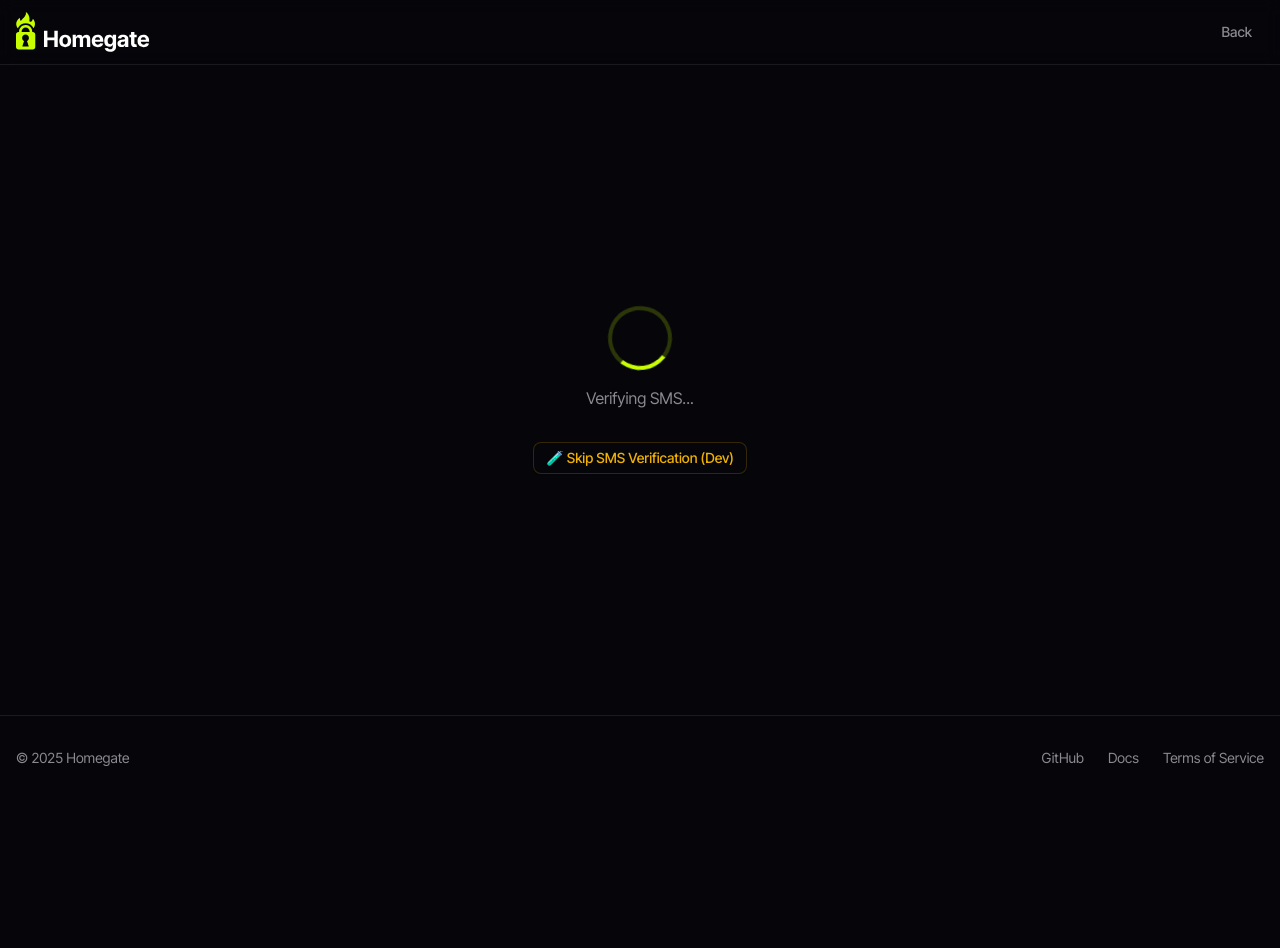
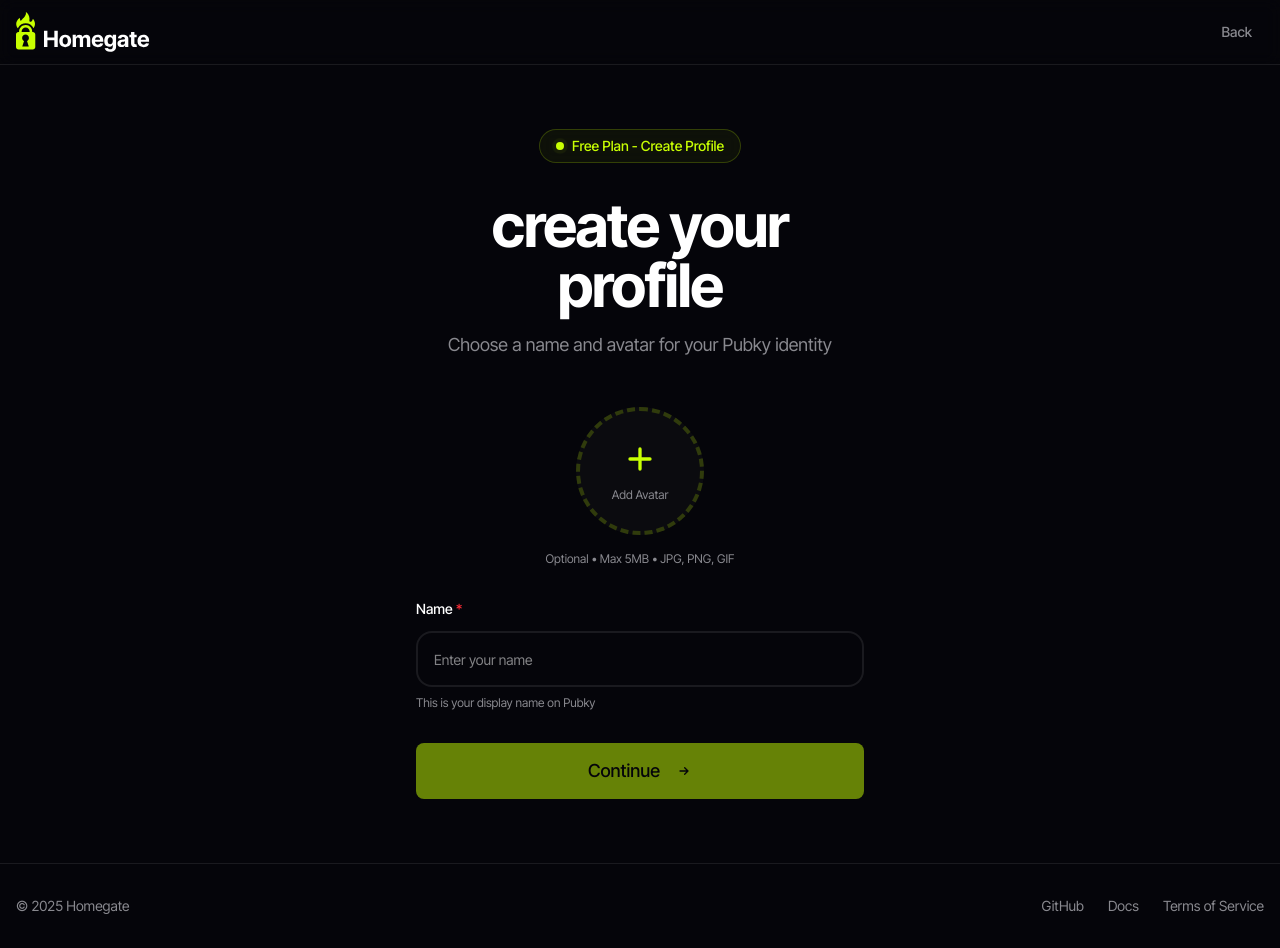
Before and after one commit to MiguelMedeiros/homegate, a Next.js app in the folder front-end/: page /signup/profile in a window 1280 px wide. Before the commit the page ends 800 px from the top, so only its background shows below. Built offline with nearby package versions, Linux system fonts and the light colour scheme; what @synonymdev/pubky would draw is missing.

Commit message:
Refactor ProfilePage component by removing SMS verification logic and related UI elements

```diff
--- a/front-end/src/app/signup/profile/page.tsx
+++ b/front-end/src/app/signup/profile/page.tsx
@@ -1,6 +1,6 @@
 "use client";
 
-import { useState, useEffect } from "react";
+import { useState } from "react";
 import { useRouter } from "next/navigation";
 import { useForm } from "react-hook-form";
 import { zodResolver } from "@hookform/resolvers/zod";
@@ -27,7 +27,6 @@ export default function ProfilePage() {
   const [avatarPreview, setAvatarPreview] = useState<string | null>(null);
   const [isSubmitting, setIsSubmitting] = useState(false);
   const [error, setError] = useState<PubkyErrorInfo | null>(null);
-  const [smsVerified, setSmsVerified] = useState<boolean | null>(null);
 
   const {
     register,
@@ -122,61 +121,6 @@ export default function ProfilePage() {
     }
   };
 
-  const handleSkipVerification = () => {
-    // Skip SMS verification for development
-    localStorage.setItem("sms_verified", "true");
-    localStorage.setItem("verified_phone", "dev-skip");
-    setSmsVerified(true);
-  };
-
-  // Show loading state while checking SMS verification
-  if (smsVerified === null) {
-    return (
-      <div className="relative flex min-h-screen flex-col bg-background">
-        {/* Background */}
-        <div className="absolute inset-0 -z-10 bg-[linear-gradient(to_right,#ffffff08_1px,transparent_1px),linear-gradient(to_bottom,#ffffff08_1px,transparent_1px)] bg-size-[4rem_4rem]" />
-        <div className="absolute inset-0 -z-10 bg-linear-to-br from-brand/5 via-transparent to-brand/10" />
-
-        <Header
-          rightContent={
-            <Link href="/signup/free">
-              <Button variant="ghost" size="sm" className="text-muted-foreground hover:text-foreground">
-                Back
-              </Button>
-            </Link>
-          }
-        />
-
-        {/* Main Content */}
-        <main className="container relative z-10 flex flex-1 flex-col items-center justify-center px-4 py-16 mx-auto">
-          <div className="mx-auto flex w-full max-w-md flex-col items-center text-center">
-            <div className="h-16 w-16 animate-spin rounded-full border-4 border-brand/20 border-t-brand"></div>
-            <p className="mt-4 text-muted-foreground">Verifying SMS...</p>
-
-            {/* Skip Verification Button (Development Only) */}
-            {process.env.NODE_ENV === 'development' && (
-              <Button
-                onClick={handleSkipVerification}
-                variant="outline"
-                size="sm"
-                className="mt-8 border-yellow-500/20 text-yellow-500 hover:border-yellow-500/50 hover:bg-yellow-500/5"
-              >
-                🧪 Skip SMS Verification (Dev)
-              </Button>
-            )}
-          </div>
-        </main>
-
-        <Footer />
-      </div>
-    );
-  }
-
-  // Don't render the form if SMS is not verified
-  if (smsVerified === false) {
-    return null; // Will redirect to SMS verification
-  }
-
   return (
     <div className="relative flex min-h-screen flex-col bg-background">
       {/* Background */}
@@ -185,7 +129,7 @@ export default function ProfilePage() {
 
       <Header
         rightContent={
-          <Link href="/signup/free/verify">
+          <Link href="/signup/free">
             <Button variant="ghost" size="sm" className="text-muted-foreground hover:text-foreground">
               Back
             </Button>
```
